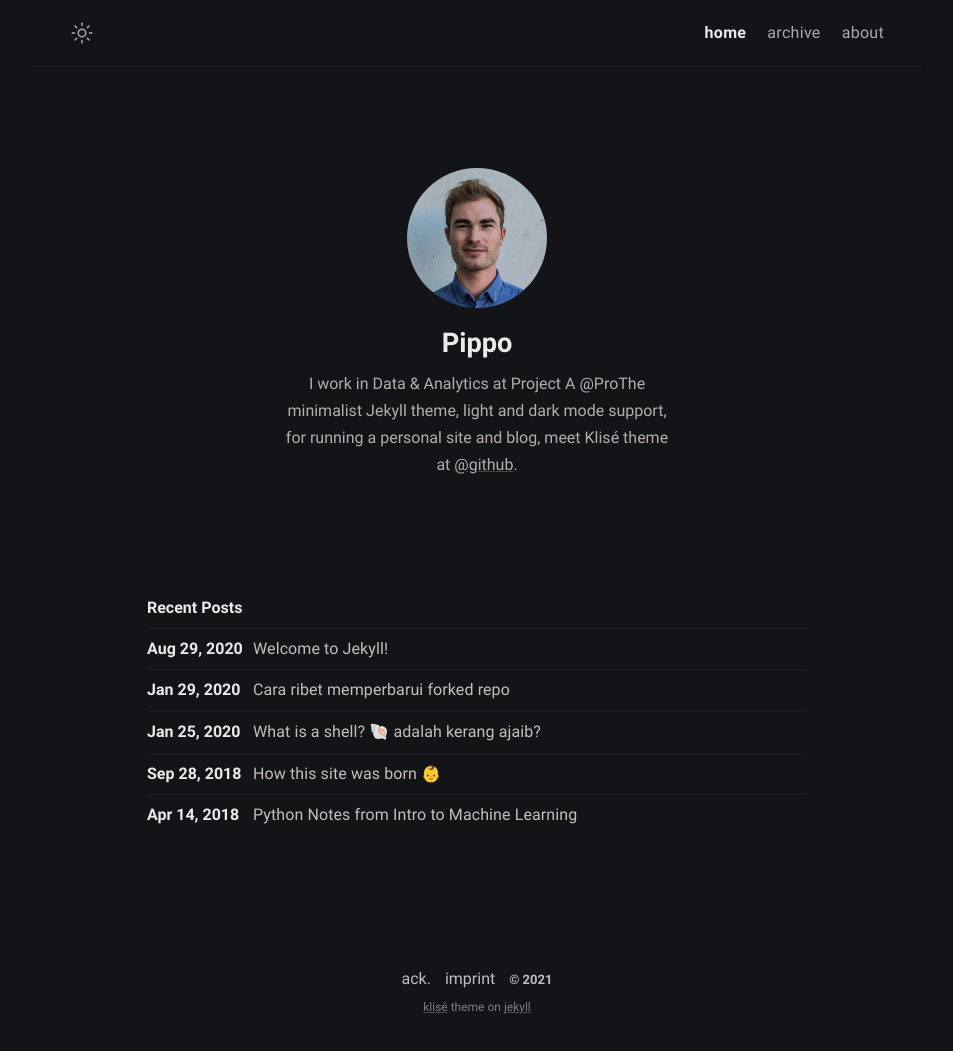
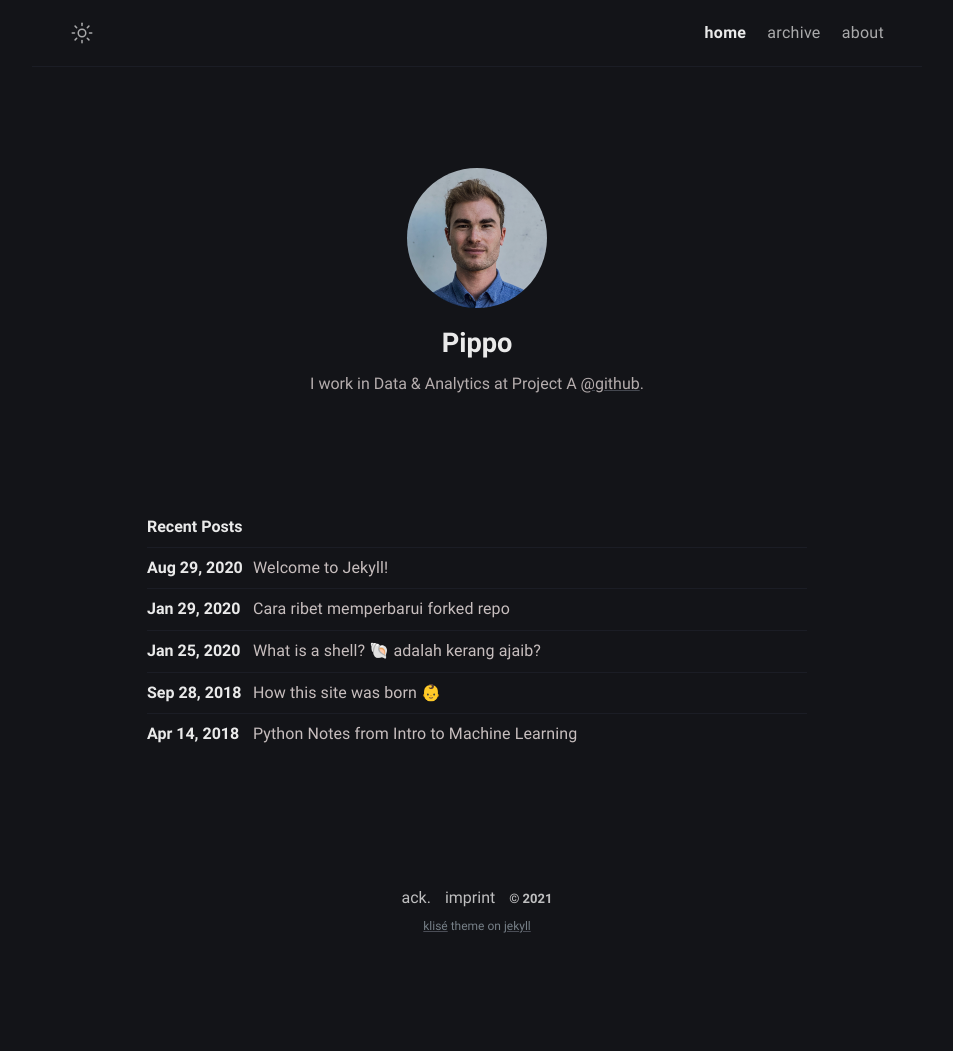
Before and after one commit to pippowie/pippowie.github.io, a Jekyll site: the page built from index.md, in a window 1280 px wide. Shown: the whole page, without its empty margins (163-1116 px from the left). Built offline with Jekyll 4.4.1, drawn with Linux system fonts in a browser that asks for light colours; after the commit the page ends 970 px from its top, so only the background shows below that.

Commit message:
_config.yml: updated bio in author

```diff
--- a/_config.yml
+++ b/_config.yml
@@ -11,9 +11,8 @@ mode: dark
 author:
   name: Pippo
   bio: >-
-    I work in Data & Analytics at Project A @ProThe minimalist Jekyll theme,
-    light and dark mode support, for running a personal site and blog,  meet
-    Klisé theme at <a href="https://github.com/pippowie" target="_blank"
+    I work in Data & Analytics at Project A <a
+    href="https://github.com/pippowie" target="_blank"
     rel="noopener">@github</a>.
   username: pippowie
   github: pippowie
```
